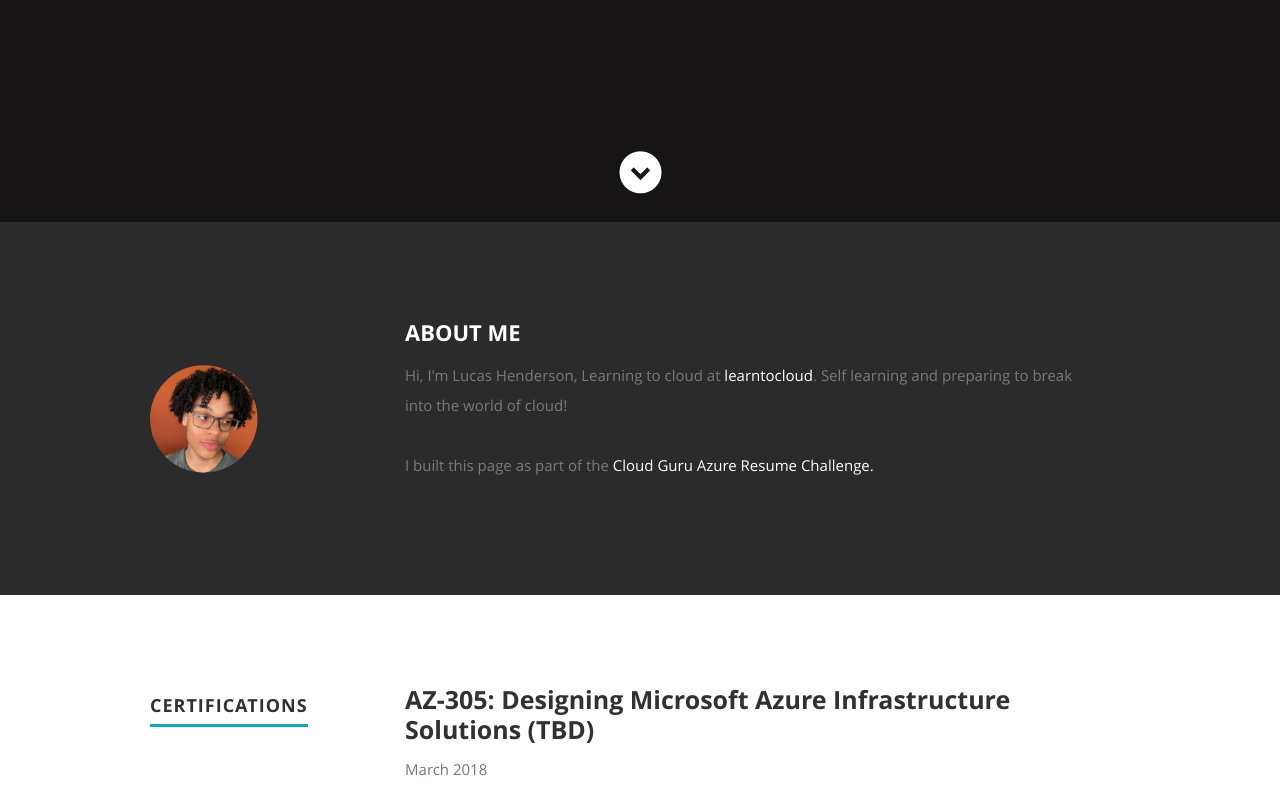
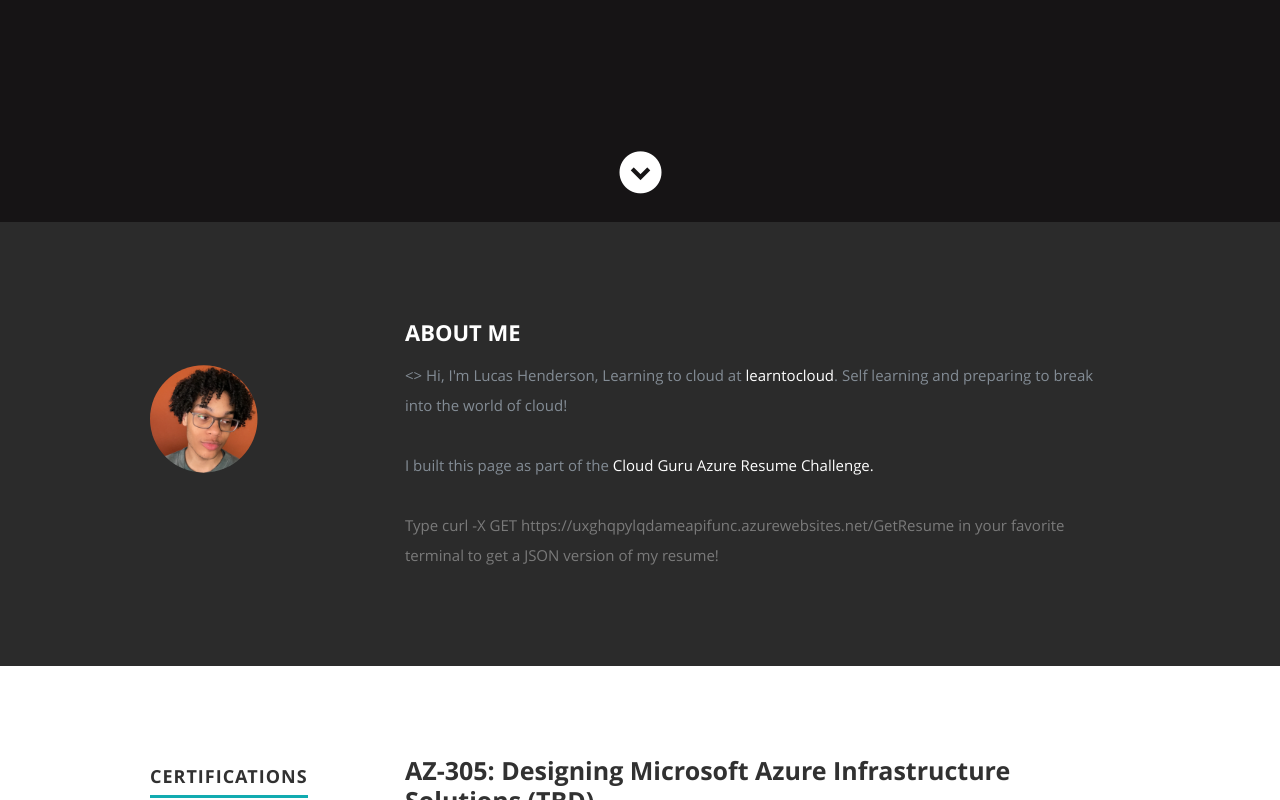
Before and after one commit to needmango/azure-resume-test, a plain HTML site: page frontend/index.html in a window 1280 px wide. Shown: the part 578-1378 px from the top of the page. Drawn offline with nearby package versions, Linux system fonts and the light colour scheme; no server answers.

Commit message:
Updates to html

```diff
--- a/frontend/index.html
+++ b/frontend/index.html
@@ -92,13 +92,15 @@
 
             <h2>ABOUT ME</h2>
 
-            <p> Hi, I'm Lucas Henderson, <span>Learning to cloud at <a href="https://learntocloud.guide/#/">learntocloud</a></span>. <span> Self learning and preparing
+            <> Hi, I'm Lucas Henderson, <span>Learning to cloud at <a href="https://learntocloud.guide/#/">learntocloud</a></span>. <span> Self learning and preparing
                to break into the world of cloud!
             </span>
 
          </br>
       </br>
        I built this page as part of the <span><a href="https://github.com/madebygps/cgc-azure-resume">Cloud Guru Azure Resume Challenge.</a></span>
+       <br></br>
+       <p>Type curl -X GET https://uxghqpylqdameapifunc.azurewebsites.net/GetResume in your favorite terminal to get a JSON version of my resume!</p>
 
 
          </div> <!-- end .main-col -->
```
